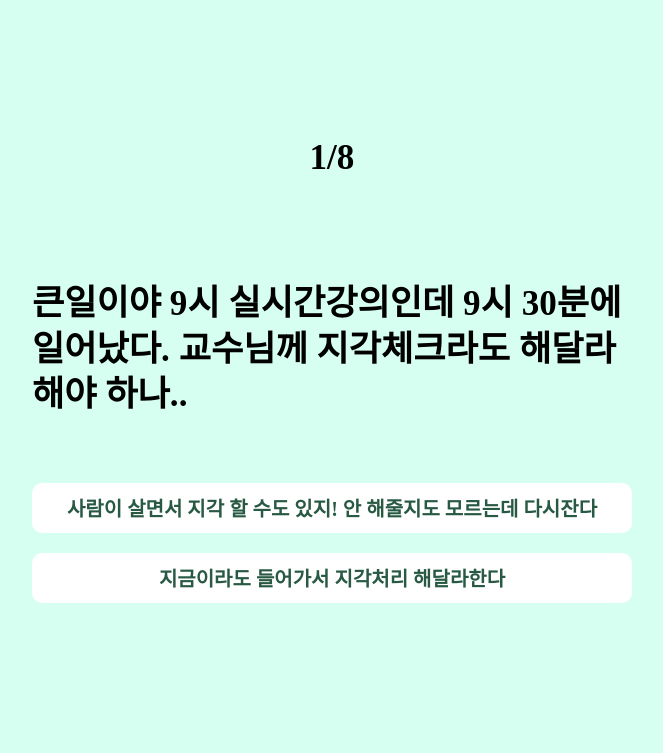
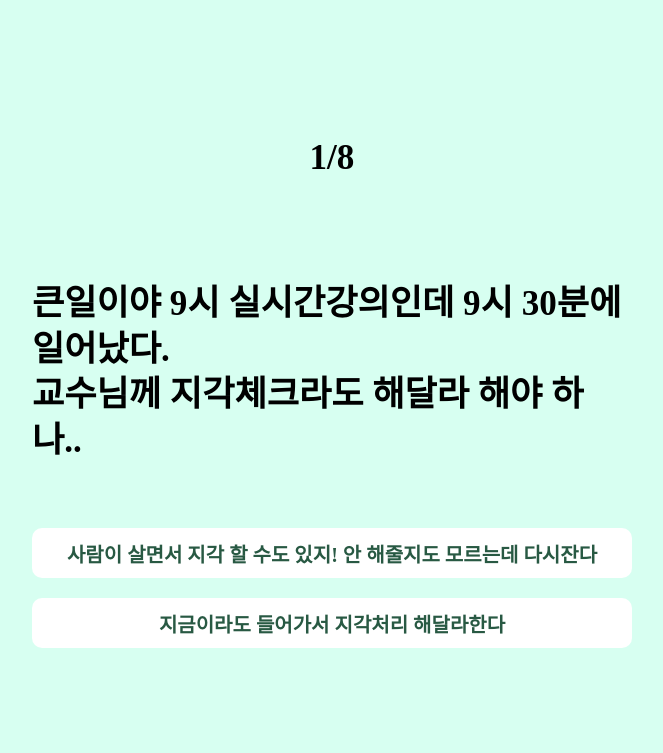
Before and after one commit to soosbk/gradetest, a Django app: page /test1/ in a window 1280 px wide. Shown: the top 753 px of the page, without its empty margins (316-979 px from the left). Run offline with Django 3.2, Linux system fonts and the light colour scheme; some web fonts are replaced.

Commit message:
Update test1.html

```diff
--- a/mbti/main/templates/test1.html
+++ b/mbti/main/templates/test1.html
@@ -17,7 +17,7 @@
                 <div class="test">
                     <div class="question_container">
                         <h3 class="number">1/8</h3>
-                        <h3 class="question">큰일이야 9시 실시간강의인데 9시 30분에 일어났다. 교수님께 지각체크라도 해달라 해야 하나..</h3>
+                        <h3 class="question">큰일이야 9시 실시간강의인데 9시 30분에 일어났다. <br>교수님께 지각체크라도 해달라 해야 하나..</h3>
                         </div>
                         <div class="answer">
                             <div class="button">
```
